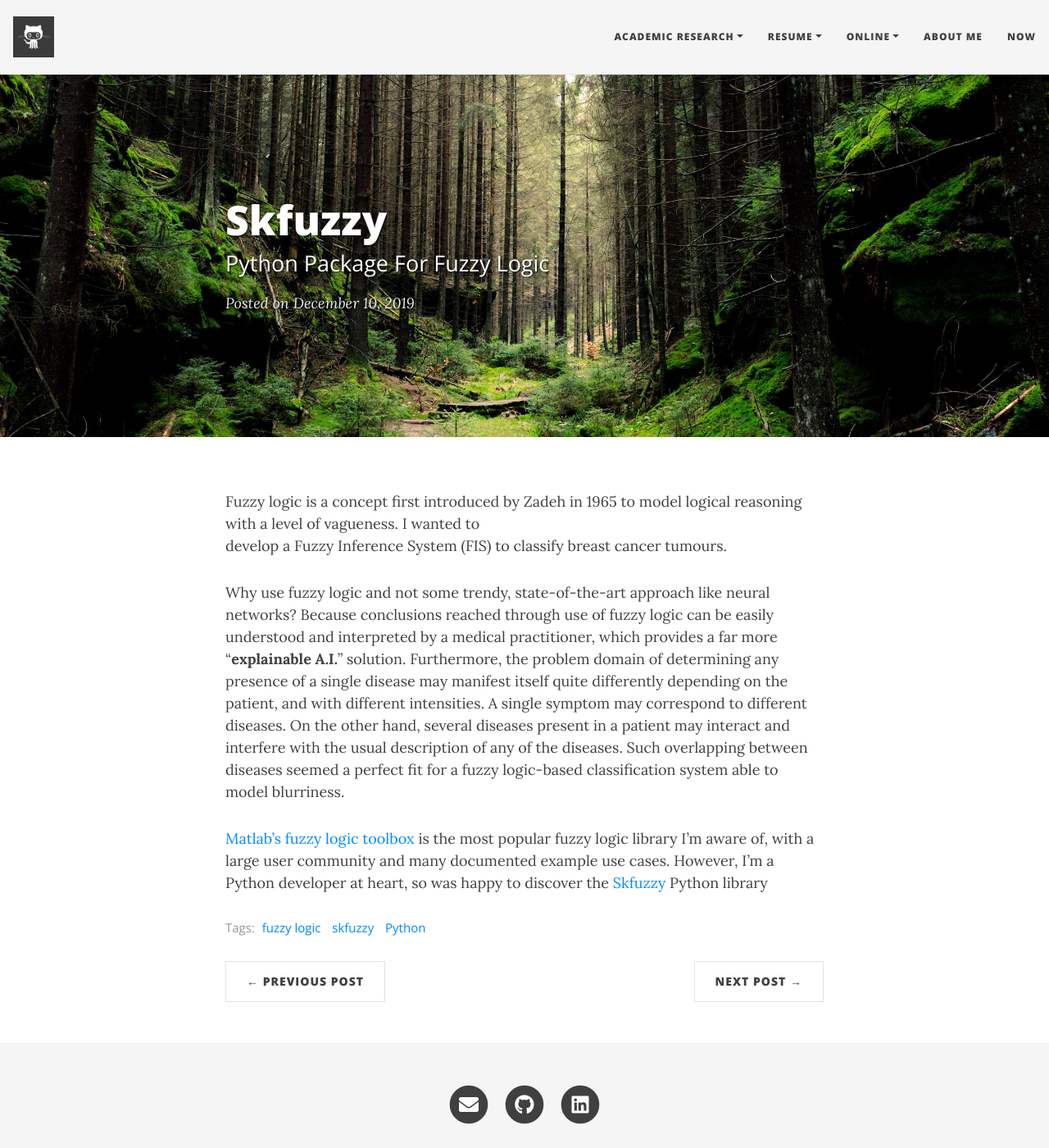
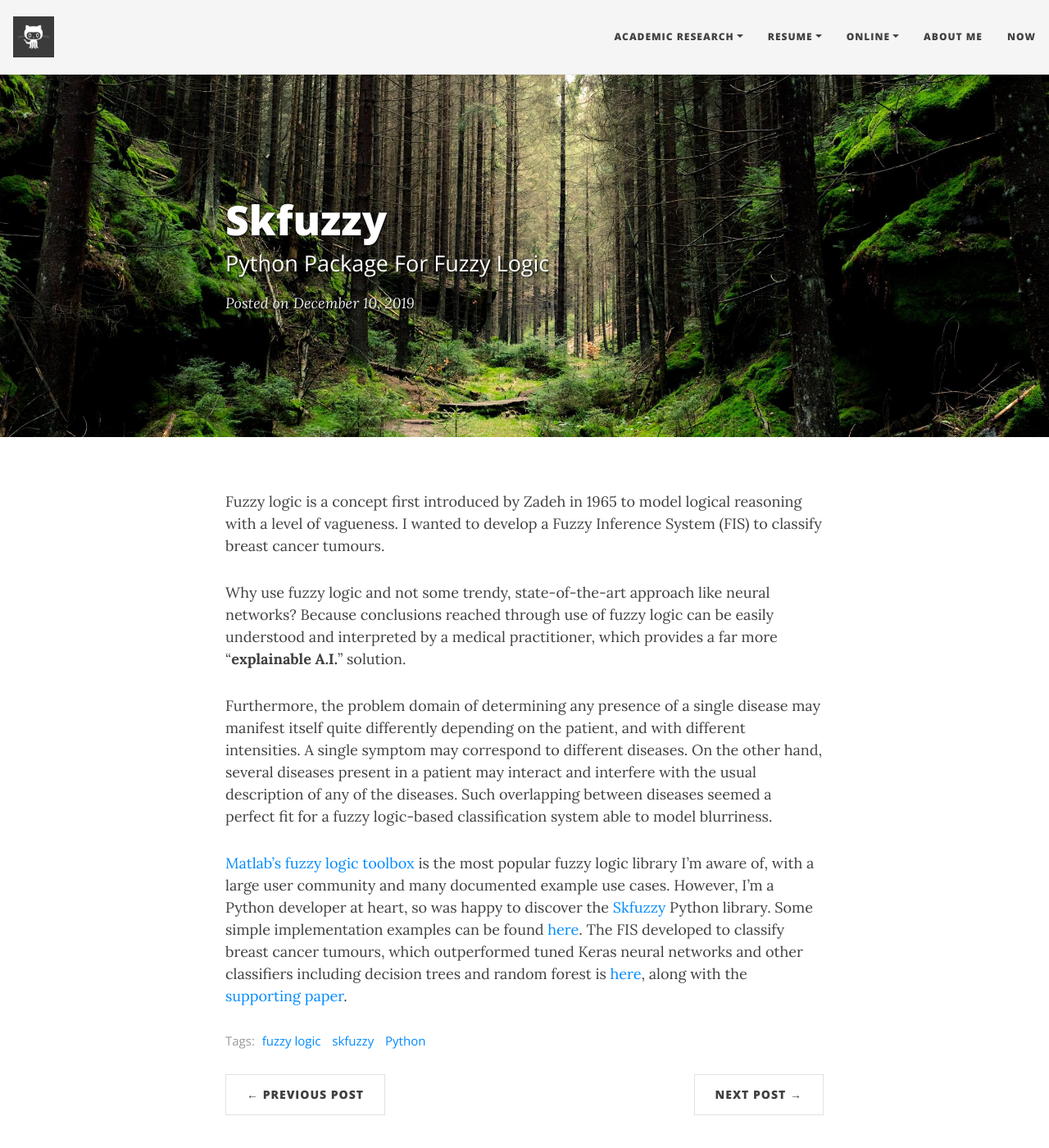
Before and after one commit to corticalstack/corticalstack.github.io, a Jekyll site: the page built from _posts/2019-12-10-skfuzzy-python-package.md, in a window 1280 px wide and 1400 px high. Shown: the whole window at 82% size. Built offline with Jekyll 4.4.1, drawn with Linux system fonts in a browser that asks for light colours; nearby versions of some CDN libraries.

Commit message:
Initial wip

```diff
--- a/_posts/2019-12-10-skfuzzy-python-package.md
+++ b/_posts/2019-12-10-skfuzzy-python-package.md
@@ -5,12 +5,14 @@ subtitle: Python Package For Fuzzy Logic
 cover-img: /assets/img/forest_path.jpg
 tags: [fuzzy logic, skfuzzy, Python]
 ---
-Fuzzy logic is a concept first introduced by Zadeh in 1965 to model logical reasoning with a level of vagueness. I wanted to
-develop a Fuzzy Inference System (FIS) to classify breast cancer tumours.
+Fuzzy logic is a concept first introduced by Zadeh in 1965 to model logical reasoning with a level of vagueness. I wanted
+to develop a Fuzzy Inference System (FIS) to classify breast cancer tumours.
 
 Why use fuzzy logic and not some trendy, state-of-the-art approach like neural networks? Because conclusions reached through
 use of fuzzy logic can be easily understood and interpreted by a medical practitioner, which provides a far more "**explainable A.I.**"
-solution. Furthermore, the problem domain of determining any presence of a single disease may manifest itself quite differently
+solution.
+
+Furthermore, the problem domain of determining any presence of a single disease may manifest itself quite differently
 depending on the patient, and with different intensities. A single symptom may correspond to different diseases. On the
 other hand, several diseases present in a patient may interact and interfere with the usual description of any of the
 diseases. Such overlapping between diseases seemed a perfect fit for a fuzzy logic-based classification system able to model
@@ -18,10 +20,13 @@ blurriness.
 
 [Matlab's fuzzy logic toolbox][matlabfltb] is the most popular fuzzy logic library I'm aware of, with a large user
 community and many documented example use cases. However, I'm a Python developer at heart, so was happy to discover the
-[Skfuzzy] Python library
+[Skfuzzy] Python library. Some simple implementation examples can be found [here][Skfuzzyeg]. The FIS developed to classify
+breast cancer tumours, which outperformed tuned Keras neural networks and other classifiers including decision trees and
+random forest is [here][fisgit], along with the [supporting paper][fispaper].
 
 
 [fisgit]: https://github.com/corticalstack/fuzzy-system-breast-cancer-wisconsin
 [fispaper]: https://docs.google.com/viewer?url=https://github.com/corticalstack/corticalstack.github.io/raw/master/docs/fl/Breast Cancer Tumour Classification With Fuzzy Information System.pdf
 [Skfuzzy]: https://pythonhosted.org/scikit-fuzzy/
+[Skfuzzyeg]: https://pythonhosted.org/scikit-fuzzy/auto_examples/index.html
 [matlabfltb]: https://www.mathworks.com/products/fuzzy-logic.html
```
